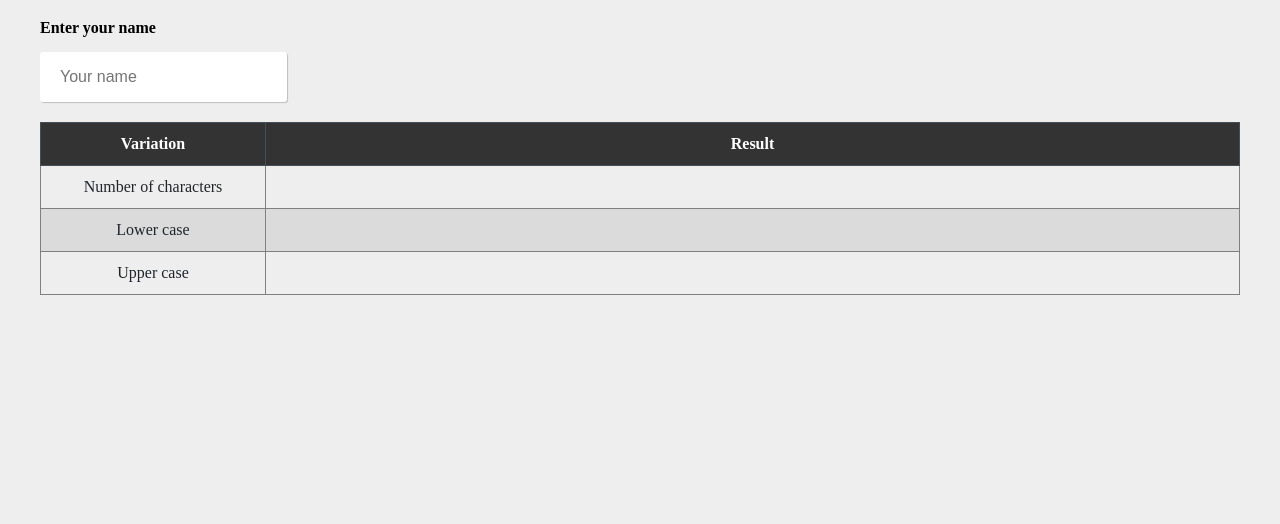
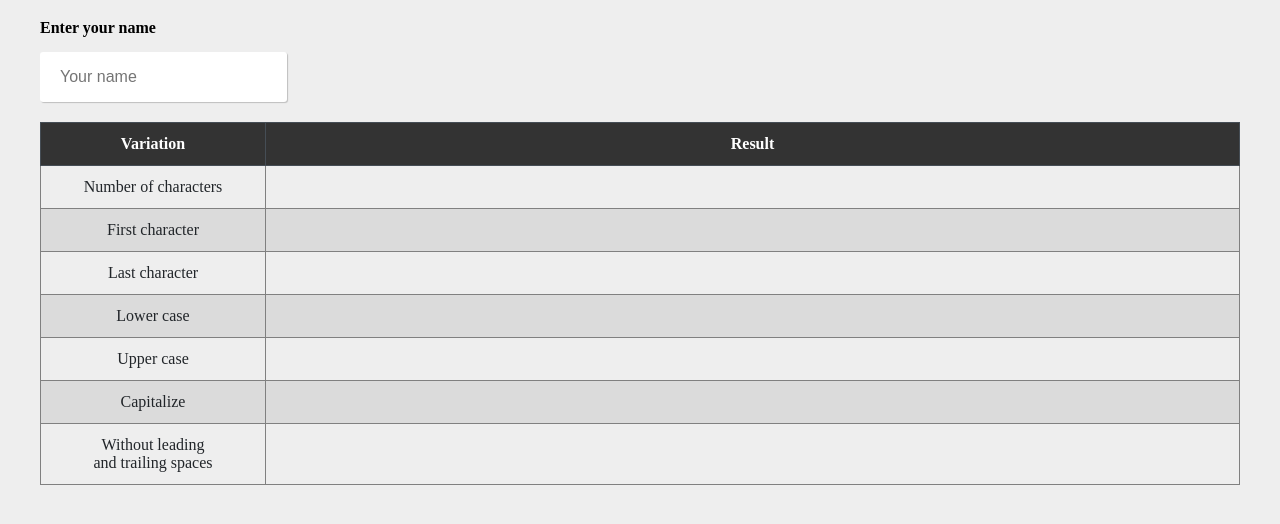
Before and after one commit to jcengel/helper, a plain HTML site: page index.html in a window 1280 px wide. Shown: the part 68-592 px from the top of the page. Drawn offline with Linux system fonts and the light colour scheme.

Commit message:
Update index.html

```diff
--- a/index.html
+++ b/index.html
@@ -8,7 +8,7 @@
 <main>
     <div>
         <label class="label" for="component-name">Enter your name</label>
-        <input type="text" class="textbox" placeholder="Your name" id="your-name" autocomplete="off">
+        <input type="text" class="textbox" placeholder="Your name" id="your-name">
     </div>
 
     <div class="table-container">
@@ -25,12 +25,28 @@
                     <td id="answer1"></td>
                 </tr>
                 <tr>
-                    <td>Lower case</td>
+                    <td>First character</td>
                     <td id="answer2"></td>
                 </tr>
                 <tr>
+                    <td>Last character</td>
+                    <td id="answer3"></td>
+                </tr>
+                <tr>
+                    <td>Lower case</td>
+                    <td id="answer4"></td>
+                </tr>
+                <tr>
                     <td>Upper case</td>
-                    <td id="answer3"></td>
+                    <td id="answer5"></td>
+                </tr>
+                <tr>
+                    <td>Capitalize</td>
+                    <td id="answer6"></td>
+                </tr>
+                <tr>
+                    <td>Without leading<br>and trailing spaces</td>
+                    <td id="answer7"></td>
                 </tr>
             </tbody>
         </table>
```
